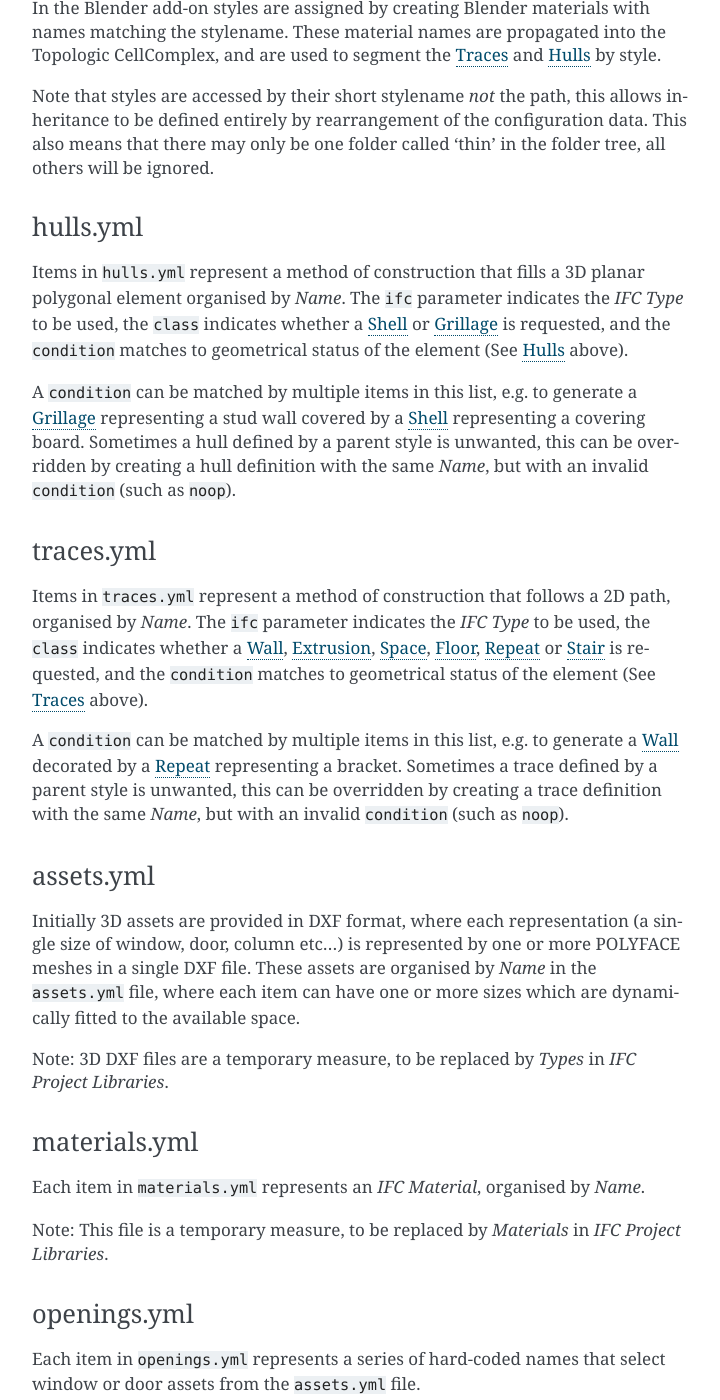
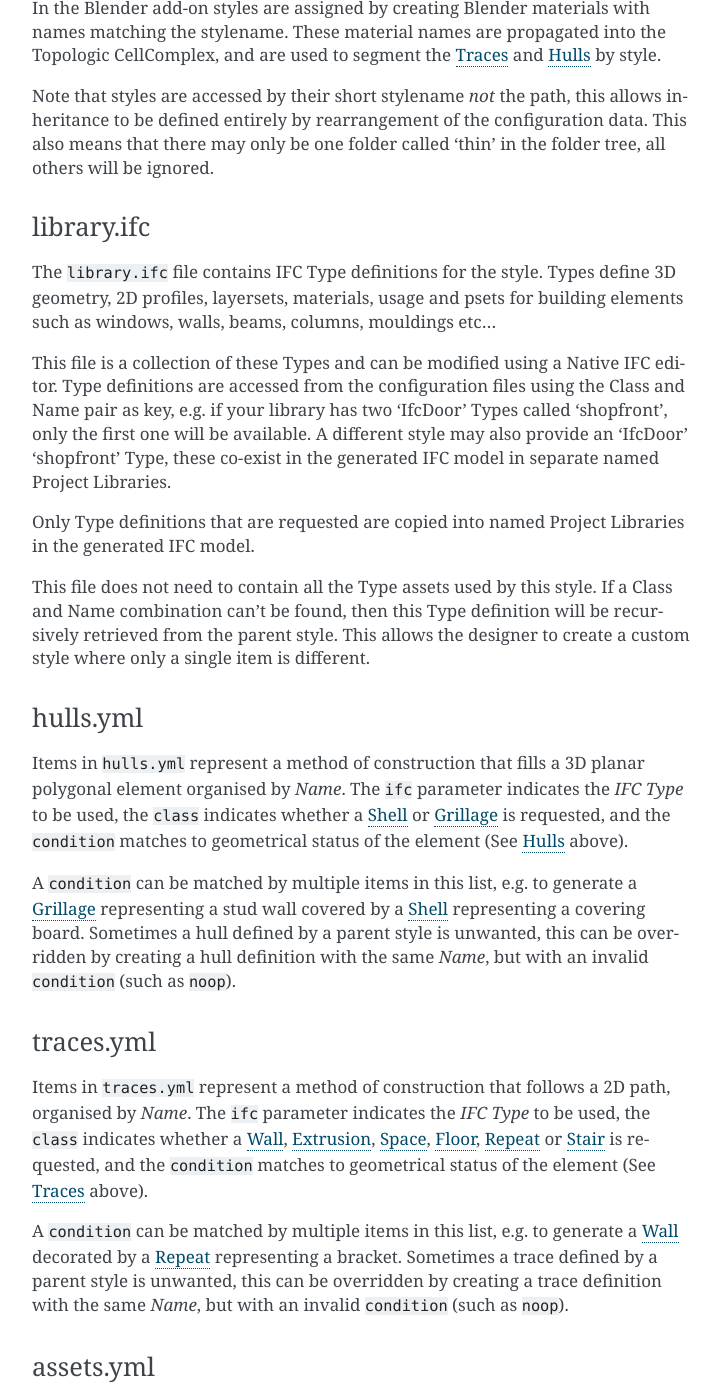
Before and after one commit to brunopostle/homemaker-addon, a Sphinx documentation site: the page built from docs/reference.rst, in a window 1280 px wide and 1400 px high, scrolled down 3438 px. Shown: the whole window, without its empty margins (388-1108 px from the left). Built offline with Sphinx 7.4.7, drawn with Linux system fonts in a browser that asks for light colours; some of the changed text lies outside the part shown.

Commit message:
Update docs

```diff
--- a/docs/reference.rst
+++ b/docs/reference.rst
@@ -161,6 +161,28 @@
 data.  This also means that there may only be one folder called 'thin' in the
 folder tree, all others will be ignored.
 
+library.ifc
+~~~~~~~~~~~
+
+The ``library.ifc`` file contains IFC Type definitions for the style.  Types
+define 3D geometry, 2D profiles, layersets, materials, usage and psets for
+building elements such as windows, walls, beams, columns, mouldings etc...
+
+This file is a collection of these Types and can be modified using a Native IFC
+editor.  Type definitions are accessed from the configuration files using the
+Class and Name pair as key, e.g. if your library has two 'IfcDoor' Types called
+'shopfront', only the first one will be available.  A different style may also
+provide an 'IfcDoor' 'shopfront' Type, these co-exist in the generated IFC
+model in separate named Project Libraries.
+
+Only Type definitions that are requested are copied into named Project
+Libraries in the generated IFC model.
+
+This file does not need to contain all the Type assets used by this style.  If
+a Class and Name combination can't be found, then this Type definition will be
+recursively retrieved from the parent style.  This allows the designer to
+create a custom style where only a single item is different.
+
 hulls.yml
 ~~~~~~~~~
 
@@ -194,22 +216,11 @@
 assets.yml
 ~~~~~~~~~~
 
-Initially 3D assets are provided in DXF format, where each representation (a
-single size of window, door, column etc...) is represented by one or more
-POLYFACE meshes in a single DXF file.  These assets are organised by *Name* in
-the ``assets.yml`` file, where each item can have one or more sizes which are
-dynamically fitted to the available space.
-
-Note: 3D DXF files are a temporary measure, to be replaced by *Types* in *IFC
-Project Libraries*.
-
-materials.yml
-~~~~~~~~~~~~~
-
-Each item in ``materials.yml`` represents an *IFC Material*, organised by *Name*.
-
-Note: This file is a temporary measure, to be replaced by *Materials* in *IFC
-Project Libraries*.
+3D assets are contained in ``library.ifc``, where each Type (a single size of
+window, door, column etc...) has Representations, Materials, Psets etc..  These
+assets are referenced by *Class* and *Name* in the ``assets.yml`` file.  This
+additional layer of reference allows a window, for example, to be defined by
+one or more sizes which are dynamically fitted to the available space.
 
 openings.yml
 ~~~~~~~~~~~~
```
Also changed, not shown: README.md (+2 -5 lines).
